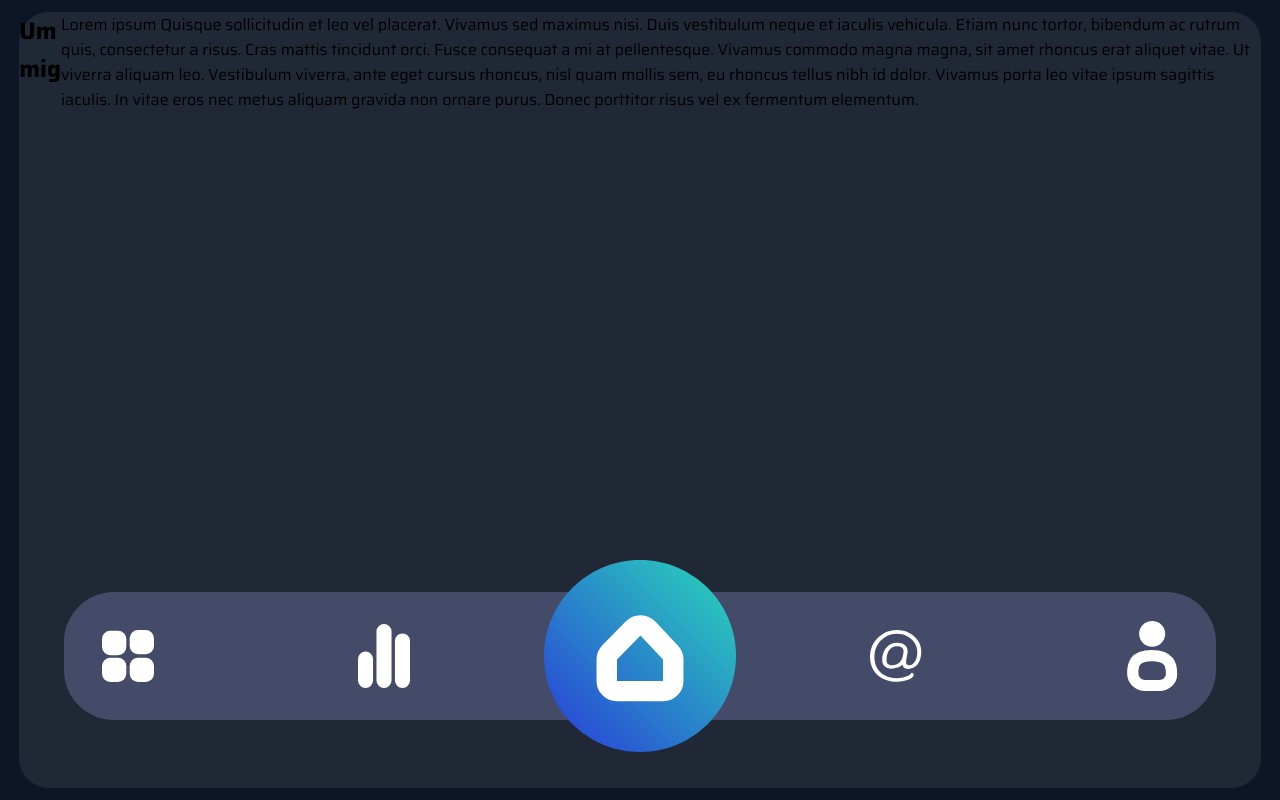
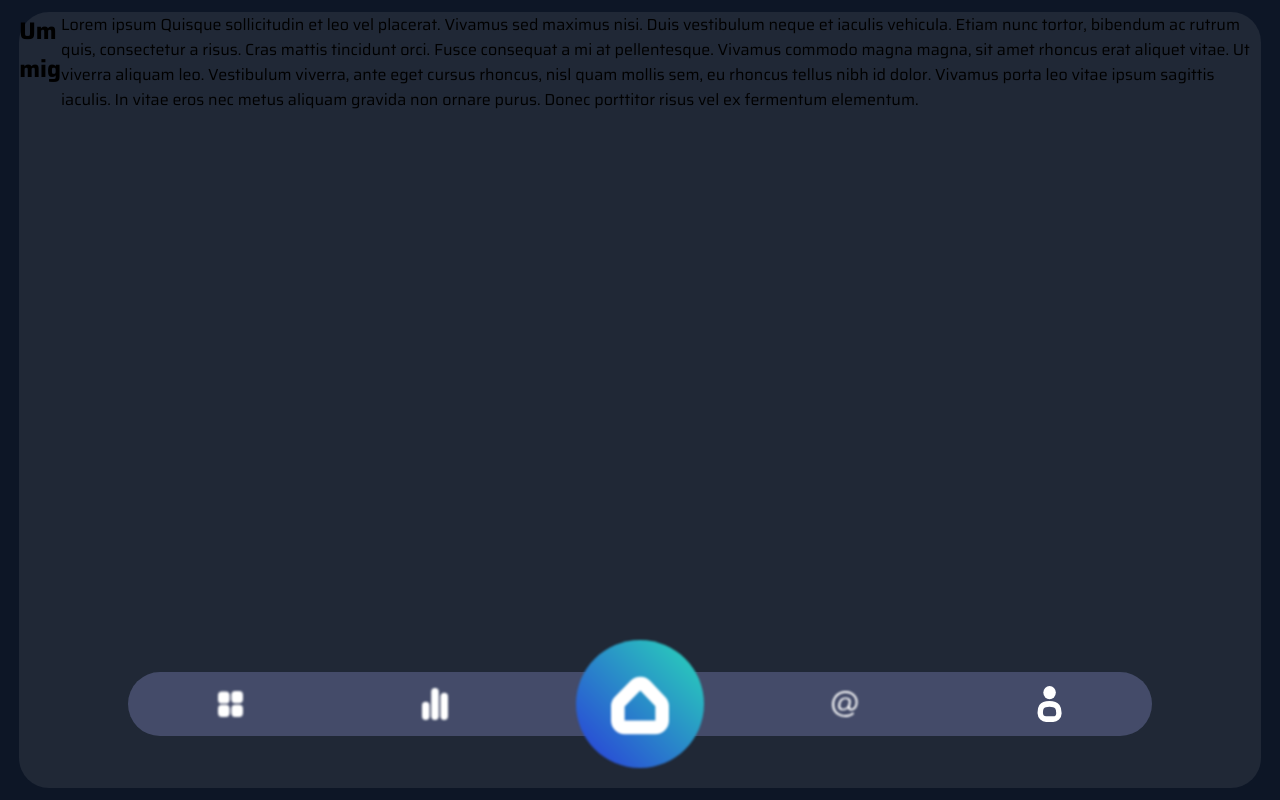
Before and after one commit to Kristinn-Thor/Kristionn-Thor.github.io, a React (Create React App) app: page /about in a window 1280 px wide. Built offline with nearby package versions, Linux system fonts and the light colour scheme.

Commit message:
Smá fix á navi + bætti við node-sass, gsap og react transition-group

```diff
--- a/package.json
+++ b/package.json
@@ -6,10 +6,13 @@
     "@testing-library/jest-dom": "^5.11.5",
     "@testing-library/react": "^11.1.2",
     "@testing-library/user-event": "^12.2.2",
+    "gsap": "^3.5.1",
+    "node-sass": "^5.0.0",
     "react": "^17.0.1",
     "react-dom": "^17.0.1",
     "react-router-dom": "^5.2.0",
     "react-scripts": "4.0.0",
+    "react-transition-group": "^4.4.1",
     "web-vitals": "^0.2.4"
   },
   "scripts": {
--- a/src/components/Nav.js
+++ b/src/components/Nav.js
@@ -1,5 +1,5 @@
 import React from 'react';
-import { Link } from 'react-router-dom';
+import { NavLink } from 'react-router-dom';
 //-----Icons-----//
 import HomeButton from '../svg/Home-Btn.svg';
 import ProjectsButton from '../svg/Projects-Btn.svg';
@@ -13,21 +13,21 @@ function Nav() {
     return (
         <nav className="Nav">
             <div className="Nav-Grid">
-                <Link className="Nav-Projects Nav-Link" to="/projects">
+                <NavLink className="Nav-Projects Nav-Link" to="/projects" activeClassName="selected">
                     <img className="Nav-Link-img" src={ProjectsButton} alt="Verkefnin" />
-                </Link>
-                <Link className="Nav-Skills Nav-Link" to="/skils">
+                </NavLink>
+                <NavLink className="Nav-Skills Nav-Link" to="/skils" activeClassName="selected">
                     <img className="Nav-Link-img" src={SkilsButton} alt="Hvað ég kann" />
-                </Link>
-                <Link className="Nav-HomeBtn Nav-Link" to="/">
+                </NavLink>
+                <NavLink className="Nav-HomeBtn Nav-Link" exact to="/" activeClassName="selected">
                     <img src={HomeButton} alt="Heim" />
-                </Link>
-                <Link className="Nav-Contact Nav-Link" to="/contact">
+                </NavLink>
+                <NavLink className="Nav-Contact Nav-Link" to="/contact" activeClassName="selected">
                     <img className="Nav-Link-img" src={ContactButton} alt="Hafa samband" />
-                </Link>
-                <Link className="Nav-About Nav-Link" to="/about">
+                </NavLink>
+                <NavLink className="Nav-About Nav-Link" to="/about" activeClassName="selected">
                     <img className="Nav-Link-img" src={AboutButton} alt="Um mig" />
-                </Link>
+                </NavLink>
             </div>
             <div className="Nav-Effect"></div>
         </nav>
--- a/src/styles/Nav.css
+++ b/src/styles/Nav.css
@@ -1,18 +1,19 @@
 .Nav {
     position: sticky;
-    bottom: 10%;
+    bottom: 8vh;
     display: flex;
     justify-content: center;
-    width: 100%;
-    height: 10vw;
+    width: 80%;
+    height: 5vw;
     min-height: 50px;
     min-width: 320px;
+    margin: auto;
   }
 
 .Nav-Effect {
     position: absolute;
     background-color: rgba(152, 159, 226, 0.3);
-    width: 90vw;
+    width: 80vw;
     min-width: 300px;
     height: 100%;
     border-radius: 50px;
@@ -34,10 +35,20 @@
     text-decoration: none;
     color: #FFF;
     z-index: 1;
+    filter: blur(1px);
+    cursor: pointer;
+  }
+
+  .Nav-Link:active {
+    /*text-emphasis: none;*/
+  }
+
+  .selected {
+    filter: none;
   }
 
   .Nav-Link-img {
-      width: 4vw;
+      width: 2vw;
       min-width: 20px;
       margin: auto;
   }
@@ -47,7 +58,7 @@
   }
 
   .Nav-HomeBtn img {
-      width: 15vw;
+      width: 10vw;
       min-width: 50px;
   }
 
```
Also changed, not shown: 1 other file (tests, documents, lock files or other folders).
